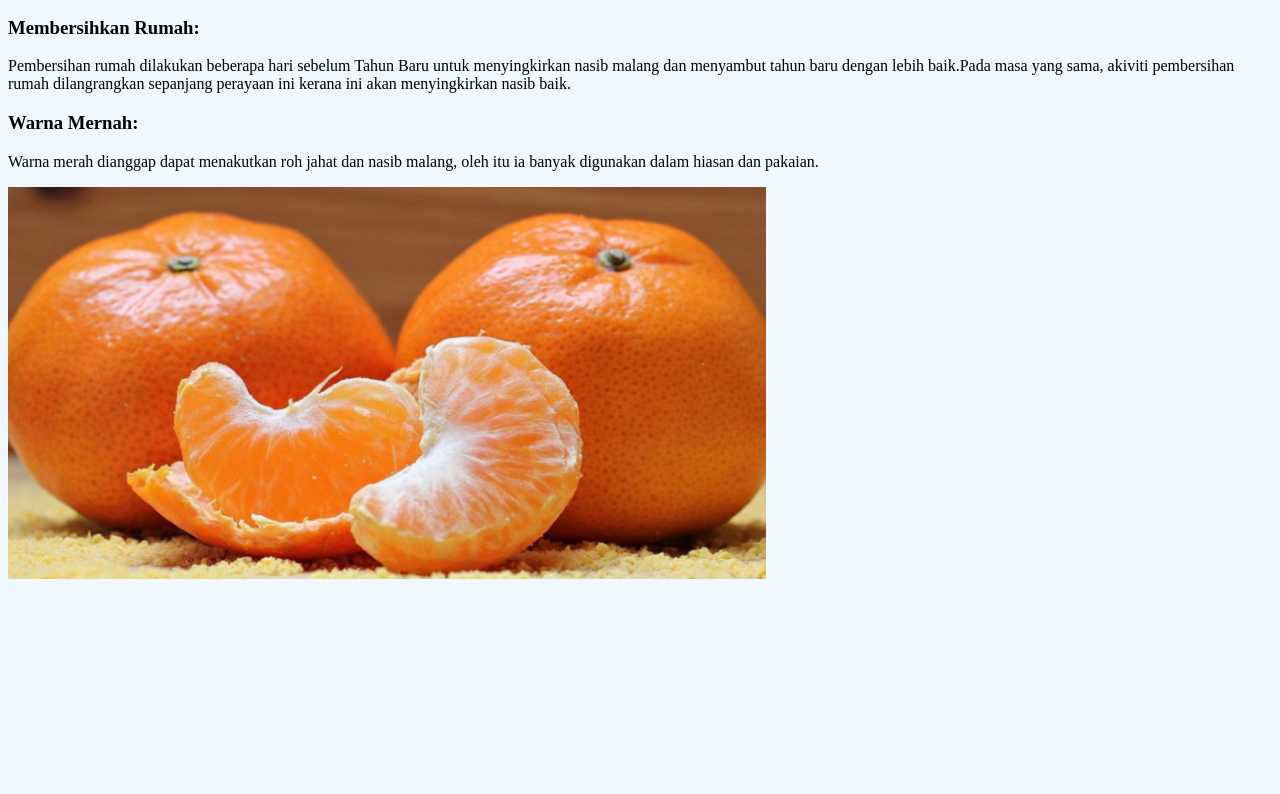
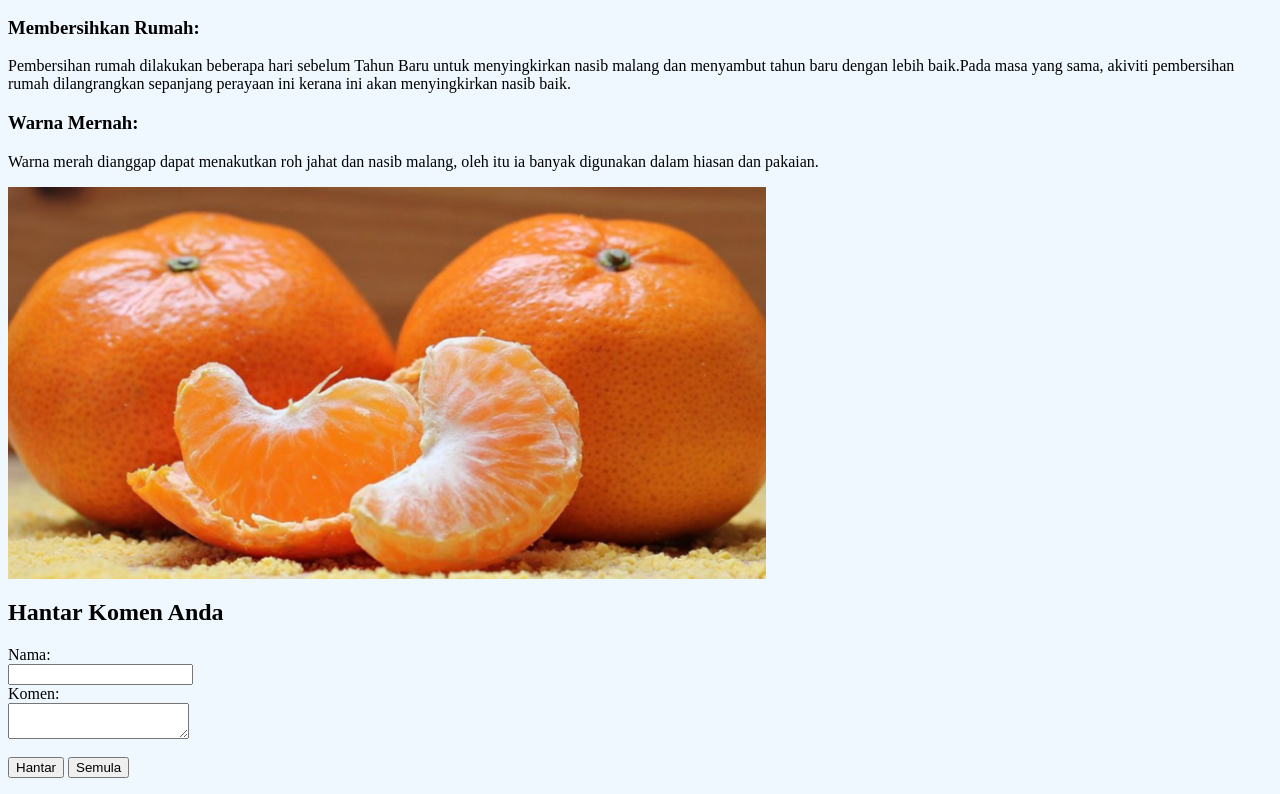
Before and after one commit to YZXGamma/Perayaan-Utama-Di-Malaysia, a plain HTML site: page Pengenalan4.html in a window 1280 px wide. Shown: the part 1470-2264 px from the top of the page. Before the commit the page ends 2057 px from the top, so only its background shows below. Drawn offline with Linux system fonts and the light colour scheme.

Commit message:
Update Pengenalan4.html

```diff
--- a/Pengenalan4.html
+++ b/Pengenalan4.html
@@ -30,6 +30,13 @@ menyambut tahun baru dengan lebih baik.Pada masa yang sama, akiviti pembersihan
 <h3>Warna Mernah:</h3>
 <p> Warna merah dianggap dapat menakutkan roh jahat dan nasib malang, oleh itu ia banyak digunakan dalam hiasan dan pakaian. </p>
 <img src="Limau Mandarinn.PNG" style="height:50%; width:60%;">
-<komen.html></komen.html>
+<h2>Hantar Komen Anda</h2>
+<form action="mailto: m-12735097@moe-dl.edu.my" method="post">
+Nama:<br><input type="text" name="name"><br>
+Komen:<br>
+<textarea name="comment"></textarea><br><br>
+<input type="submit" value= "Hantar">
+<input type="reset" value= "Semula">
+</form>
 </body>
 </html>
```
